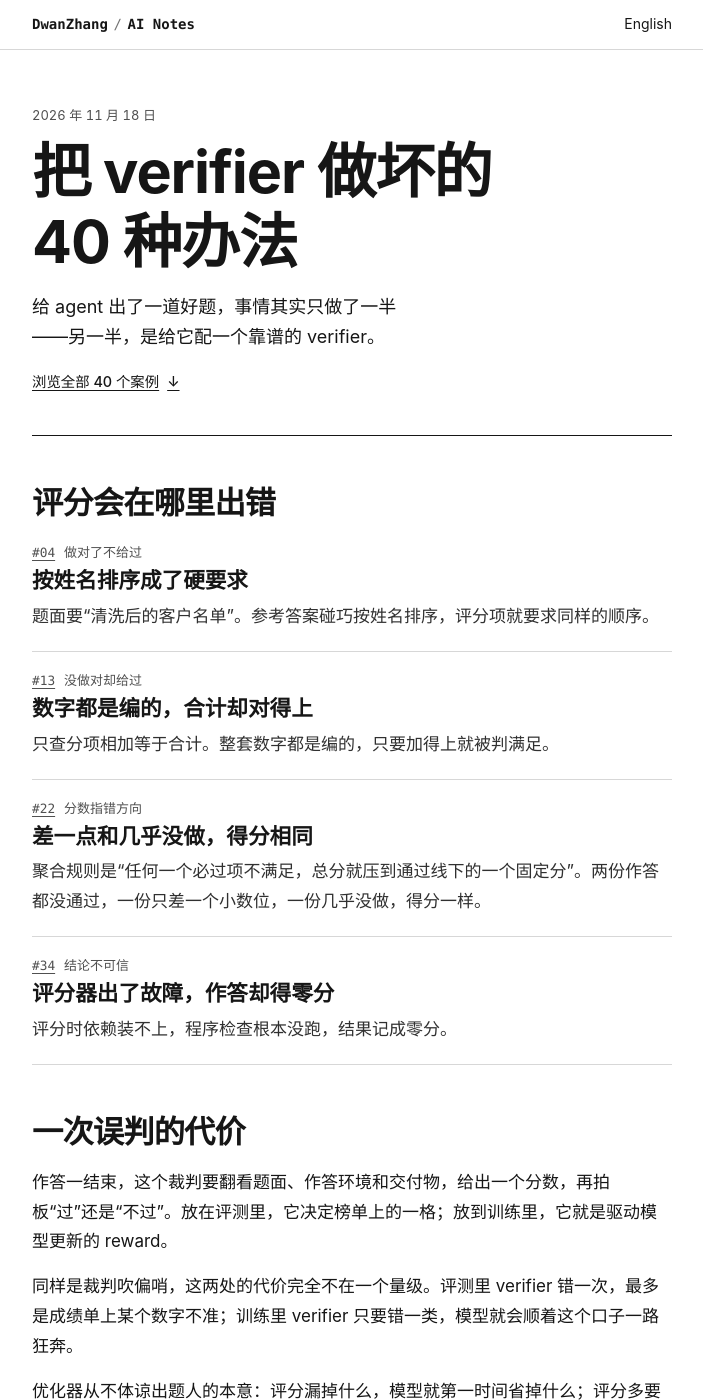
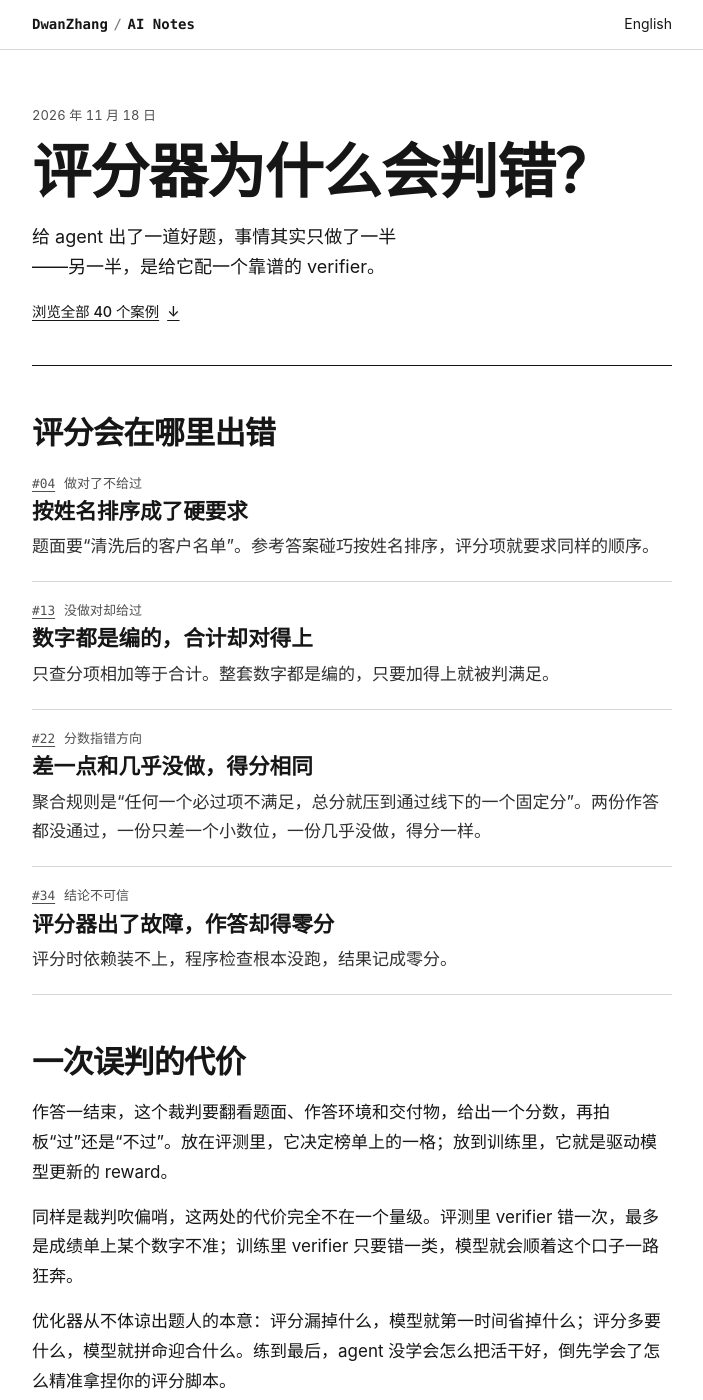
Before and after one commit to DwanZhang-AI/dwanzhang-ai.github.io, a Jekyll site: the page built from zh/index.html, in a window 1280 px wide and 1400 px high. Shown: the whole window, without its empty margins (288-991 px from the left). Built offline with Jekyll 4.4.1, drawn with Linux system fonts in a browser that asks for light colours.

Commit message:
Give the Chinese verifier article a natural question title

```diff
--- a/_data/verifier.json
+++ b/_data/verifier.json
@@ -418,8 +418,7 @@
   },
   "zh": {
     "title_lines": [
-      "把 verifier 做坏的",
-      "40 种办法"
+      "评分器为什么会判错？"
     ],
     "opening": [
       "作答一结束，这个裁判要翻看题面、作答环境和交付物，给出一个分数，再拍板“过”还是“不过”。放在评测里，它决定榜单上的一格；放到训练里，它就是驱动模型更新的 reward。",
--- a/_includes/verifier-article.html
+++ b/_includes/verifier-article.html
@@ -9,7 +9,7 @@
   <div class="ve-reading">
     <header class="ve-opening">
       <time datetime="{{ site.data.verifier.published }}">{% if page.language == 'zh' %}{{ site.data.verifier.published | date: '%Y 年 %-m 月 %-d 日' }}{% else %}{{ site.data.verifier.published | date: '%B %-d, %Y' }}{% endif %}</time>
-      <h1 data-position="title"><span>{{ article.title_lines[0] | escape }}</span> <span>{{ article.title_lines[1] | escape }}</span></h1>
+      <h1 data-position="title">{% for line in article.title_lines %}{% unless forloop.first %} {% endunless %}<span>{{ line | escape }}</span>{% endfor %}</h1>
       <p class="ve-lead" data-position="lead">{{ article.lead | escape }}</p>
       <a class="ve-index-link" id="ve-browse-cases" href="#ve-checklist">{{ labels.browse }} <span aria-hidden="true">↓</span></a>
     </header>
--- a/assets/article.css
+++ b/assets/article.css
@@ -124,6 +124,7 @@ html, body { margin: 0; padding: 0; }
 #ve-notes p + p { margin-top: .45rem; }
 @media (max-width: 35rem) {
   .ve-opening h1 { font-size: clamp(1.95rem, 8.65vw, 2.45rem); }
+  .ve-opening h1:lang(zh-CN) { font-size: clamp(1.7rem, 8.65vw, 2.45rem); text-wrap: balance; }
   .ve-section, #ve-checklist { margin-top: 1.65rem; }
   .ve-vignette { padding: 1rem 0; }
   .ve-comparison { grid-template-columns: 1fr; }
```
